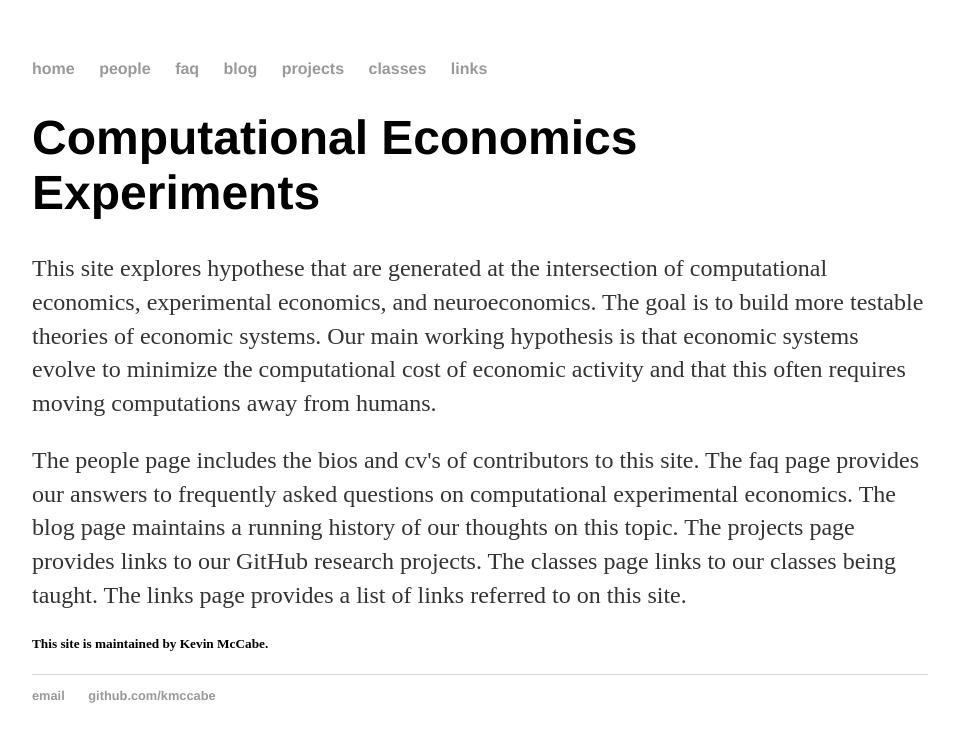
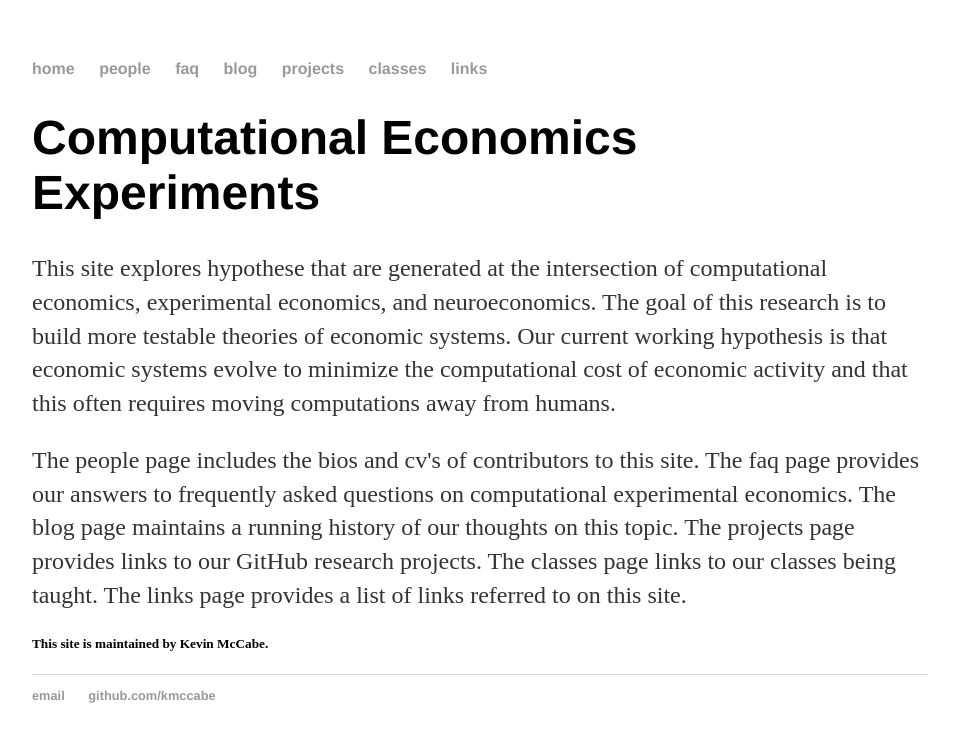
Before and after one commit to Kmccabe/KAM.github.io, a Jekyll site: the page built from index.html, in a window 1280 px wide. Shown: the top 742 px of the page, without its empty margins (160-1114 px from the left). Built offline with Jekyll 4.4.1, drawn with Linux system fonts in a browser that asks for light colours.

Commit message:
Update index.html

```diff
--- a/index.html
+++ b/index.html
@@ -6,6 +6,6 @@
 <div class="blurb">
 	<h1>Computational Economics Experiments</h1>
 </div><!-- /.blurb -->
-<p>This site explores hypothese that are generated at the intersection of computational economics, experimental economics, and neuroeconomics.  The goal is to build more testable theories of economic systems.  Our main working hypothesis is that economic systems evolve to minimize the computational cost of economic activity and that this often requires moving computations away from humans.</p>
+<p>This site explores hypothese that are generated at the intersection of computational economics, experimental economics, and neuroeconomics.  The goal of this research is to build more testable theories of economic systems.  Our current working hypothesis is that economic systems evolve to minimize the computational cost of economic activity and that this often requires moving computations away from humans.</p>
 <p>The people page includes the bios and cv's of contributors to this site. The faq page provides our answers to frequently asked questions on computational experimental economics. The blog page maintains a running history of our thoughts on this topic.  The projects page provides links to our GitHub research projects.  The classes page links to our classes being taught. The links page provides a list of links referred to on this site. </p>
 <h5>This site is maintained by Kevin McCabe.</h5>
```
